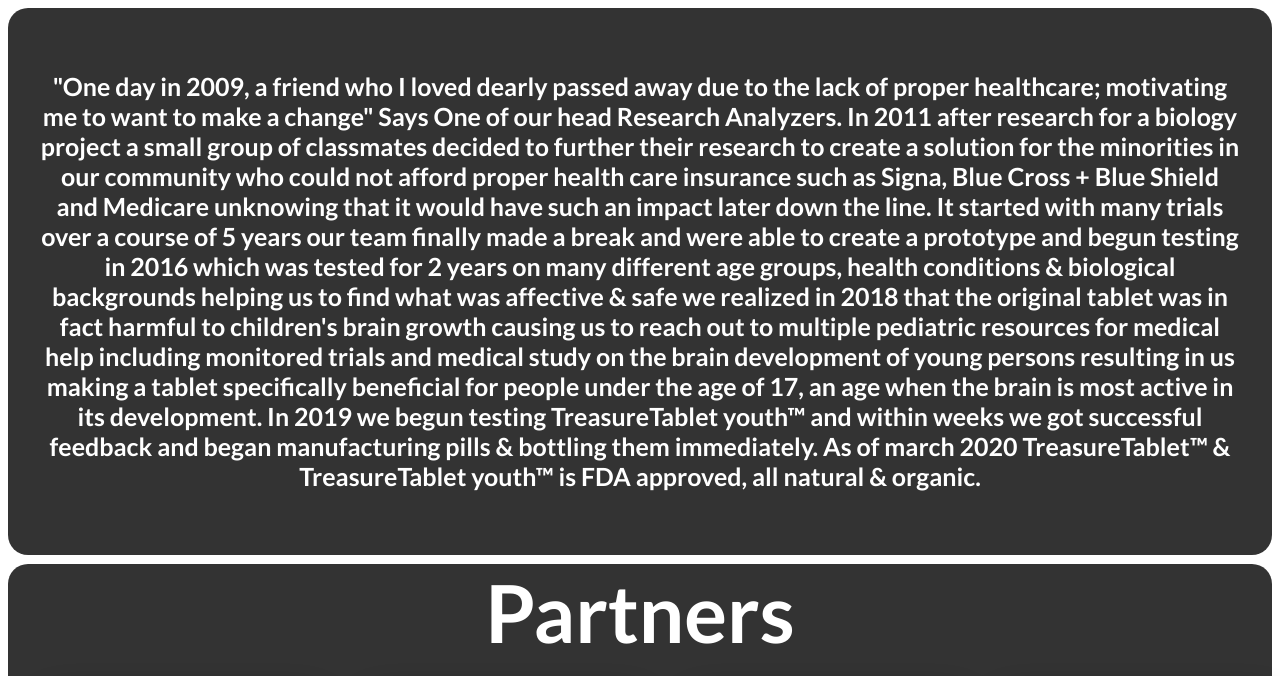
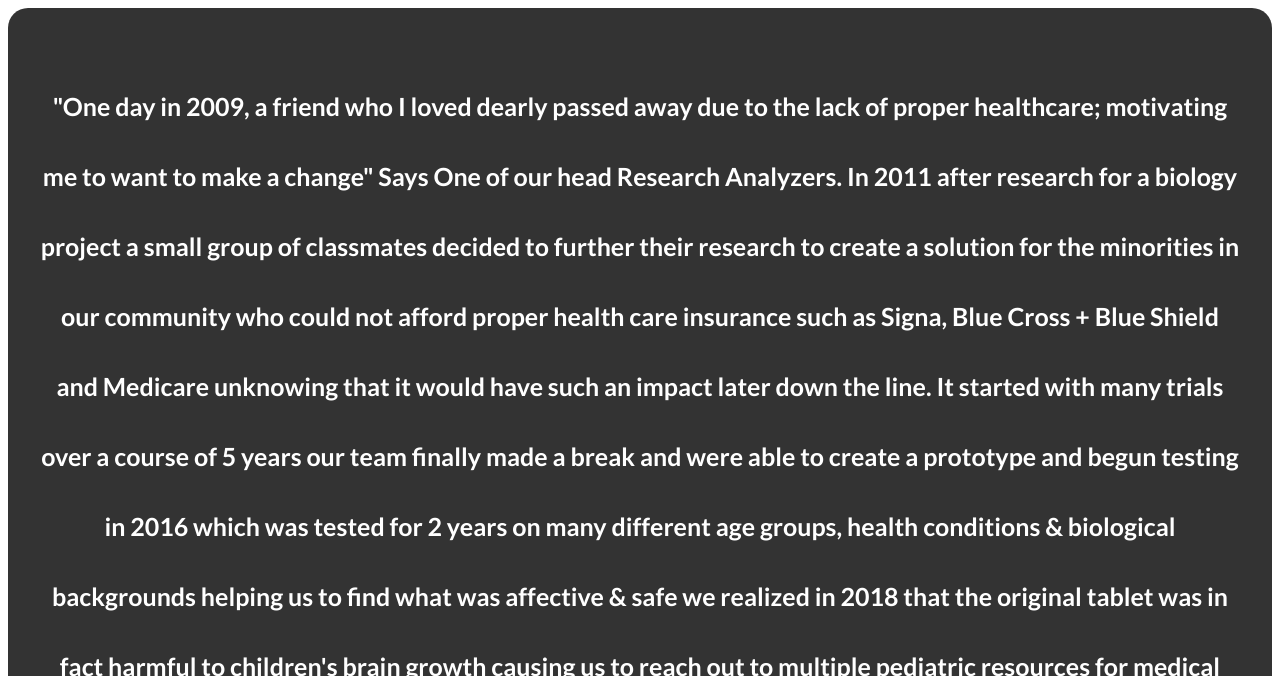
Before and after one commit to mateoidc/newhackathon, a plain HTML site: page aboutus.html in a window 1280 px wide. Shown: the part 588-1264 px from the top of the page. Drawn offline with Linux system fonts and the light colour scheme; grey boxes are pictures that could not be loaded; a web font is replaced by a local one.

Commit message:
added line heights

```diff
--- a/aboutus.css
+++ b/aboutus.css
@@ -109,6 +109,7 @@ h3 {
 
 h4 {
   font-family: 'Lato', sans-serif;
+  line-height: 70px;;
 }
 
 .h4 {
--- a/assets/home.css
+++ b/assets/home.css
@@ -110,6 +110,7 @@ h3 {
 
 h4 {
   font-family: 'Lato', sans-serif;
+  line-height: 70px;
 }
 
 .h4 {
--- a/faq.css
+++ b/faq.css
@@ -191,6 +191,7 @@ h4 {
   padding: 30px;
   border-radius: 20px;
   margin: 9px 0;
+  line-height: 70px;
 
 }
 
```
